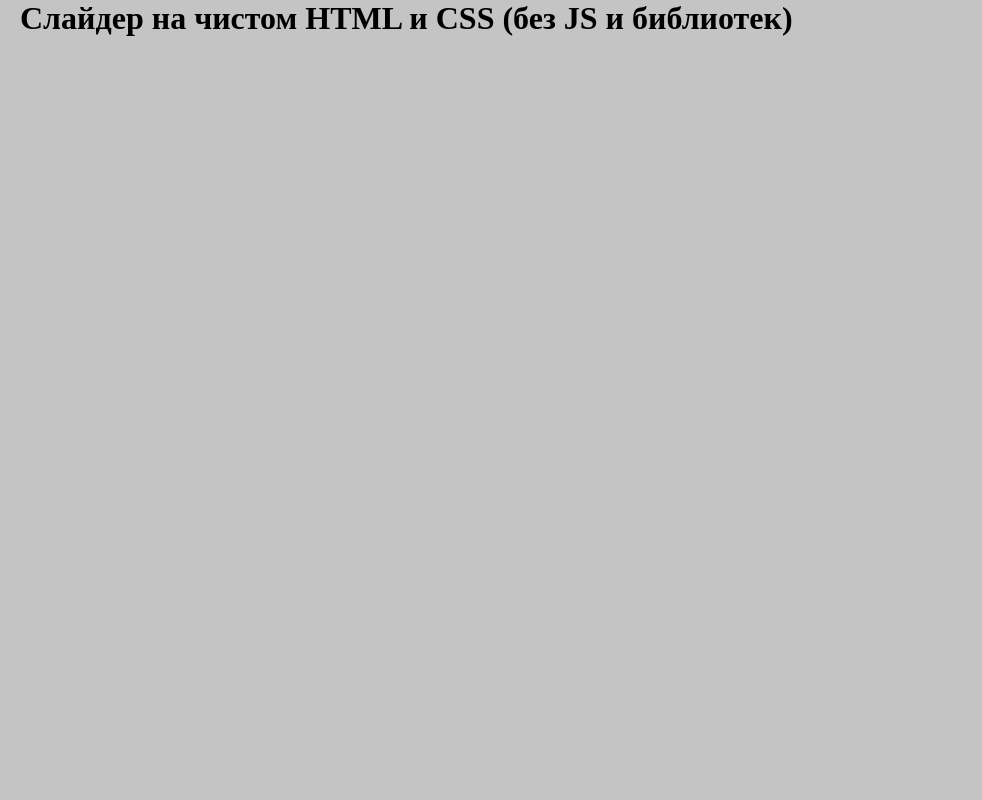
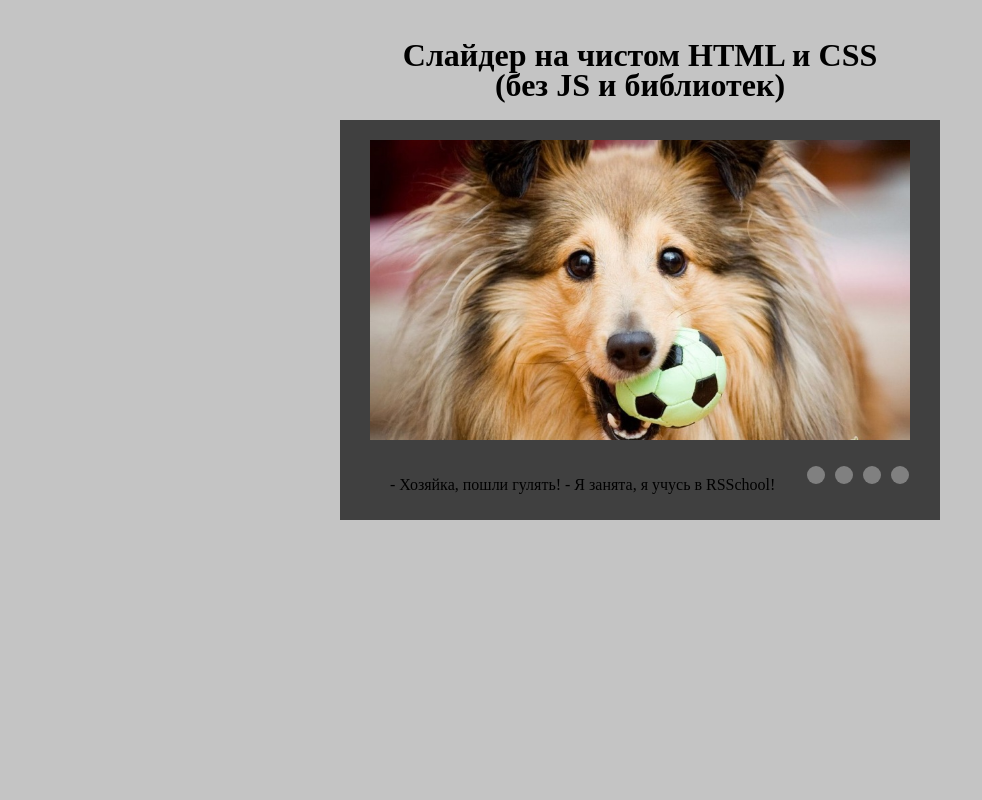
Before and after one commit to avshir/cssMemSlider, a plain HTML site: page cssMemSlider/index.html in a window 1280 px wide. Shown: the whole page, without its empty margins (0-982 px from the left). Drawn offline with Linux system fonts and the light colour scheme.

Commit message:
feat: add slider: css, html, work by #anchor, v-1 date+'(%a, %b %d, %Y %r)'

```diff
--- a/cssMemSlider/index.html
+++ b/cssMemSlider/index.html
@@ -9,7 +9,50 @@
 </head>
 <body>
 	<div class="container">
-		<h1>Слайдер на чистом HTML и CSS (без JS и библиотек)</h1>
+		<h1>Слайдер на чистом HTML и CSS <br> (без JS и библиотек)</h1>
+		<div class="css-slider">
+			<div class="css-slider__container">
+				<div class="css-slider__images">
+					<div id="img-1" class="css-slider__image">
+						<img src="assets/img/1.jpg" alt="foto for slider">
+					</div>
+					<div id="img-2" class="css-slider__image">
+						<img src="assets/img/2.jpg" alt="foto for slider">
+					</div>
+					<div id="img-3" class="css-slider__image">
+						<img src="assets/img/3.jpg" alt="foto for slider">
+					</div>
+					<div id="img-4" class="css-slider__image">
+						<img src="assets/img/4.jpg" alt="foto for slider">
+					</div>
+				</div>
+				<div class="css-slider__row">
+					<div class="css-slider__subtitls">
+						<p class="css-slider__subtitle"> - Хозяйка, пошли гулять! - Я занята, я учусь в RSSchool! </p>
+						<p class="css-slider__subtitle"> - Где суп? - Не готов пока, я делаю задания в RSSchool</p>
+						<p class="css-slider__subtitle"> - Мам, пошли гулять! - Я занята, я учусь в RSSchool!</p>
+						<p class="css-slider__subtitle"> - O, сегодня вторник, у тебя наконец прошел deadline? - Нeeeт, все только начинается)))!</p>
+						<p class="css-slider__subtitle"> - тогда мы требуем у твоей RSSchool задания: побалываться с детьми, погулять с собакой и сварить суп!</p>
+					</div>
+					<div class="css-slider__pagination">
+						<div class="css-slider__buttons">
+							<a href="#img-1" class="css-slider__btn">
+								<input type="radio" name="bullet" checked="checked" >
+							</a>
+							<a href="#img-2" class="css-slider__btn">
+								<input type="radio" name="bullet"  >
+							</a>
+							<a href="#img-3" class="css-slider__btn">
+								<input type="radio" name="bullet" >
+							</a>
+							<a href="#img-4" class="css-slider__btn">
+								<input type="radio" name="bullet" >
+							</a>
+						</div>
+					</div>
+				</div>
+			</div>
+		</div>
 
 	</div>
 
--- a/cssMemSlider/style.css
+++ b/cssMemSlider/style.css
@@ -3,11 +3,106 @@
 	padding: 0;
 	box-sizing: border-box;
 }
+html{
+	scroll-behavior: smooth;
+}
 body {
 	background-color: #c4c4c4;
+	font-size: 16px;
+	line-height: 30px;
 }
 .container {
 	max-width: 1040px;
-	margin: 50pxgit auto;
+	margin: 40px auto;
 	padding: 0 20px;
 }
+h1 {
+	font-size: 32px;
+	margin: 0 0 20px 0;
+	text-align: center;
+}
+.css-slider {
+	position: relative;
+	width: 600px;
+	height: 400px;
+	margin: 20px auto;
+	padding: 20px 30px;
+	background-color: #404040;
+
+}
+.css-slider__container {
+}
+.css-slider__images {
+	display: flex;
+	width: 100%;
+	height: 300px;
+	overflow: hidden;
+
+}
+.css-slider__image {
+	flex: 0 0 100%;
+	/* height: 300px; */
+
+}
+.css-slider__image img {
+	display: block;
+	/* max-width: 100%;
+	height: auto; */
+
+	width: 100%;
+	height: 100%;
+	object-fit: cover;
+}
+.css-slider__row {
+	display: flex;
+	justify-content: space-between;
+	align-items: center;
+}
+.css-slider__pagination {
+	flex: 1 1 20%;
+	display: flex;
+	justify-content: space-between;
+}
+.css-slider__buttons {
+	display: flex;
+	justify-content: space-between;
+}
+.css-slider input {
+	display: none;
+}
+.css-slider__btn {
+	cursor: pointer;
+	margin: 5px;
+	padding: 5px;
+	border-radius: 50%;
+	background-color: grey;
+	height: 18px;
+	width: 18px;
+
+	transition: 0.3s;
+}
+a:hover {
+	background-color: #900;
+}
+.css-slider__btn:active{
+	background-color: #fff;
+}
+
+.css-slider__subtitls {
+	flex: 0 0 80%;
+	height: 70px;
+	display: flex;
+	flex-wrap: wrap;
+	padding: 20px;
+	overflow: hidden;
+}
+.css-slider__subtitle {
+	line-height: 50px;
+	width: 100%;
+}
+/* для этого используются радиокнопки и сложные селекторы */
+/* ====== media ====== */
+@media (max-width:767px){
+}
+@media (max-width:420px){
+}
```
Also changed, not shown: cssMemSlider/assets/img/1.jpg (added), cssMemSlider/assets/img/2.jpg (added), cssMemSlider/assets/img/3.jpg (added), cssMemSlider/assets/img/4.jpg (added), cssMemSlider/assets/img/5.jpg (added), cssMemSlider/assets/img/6.webp (added).
